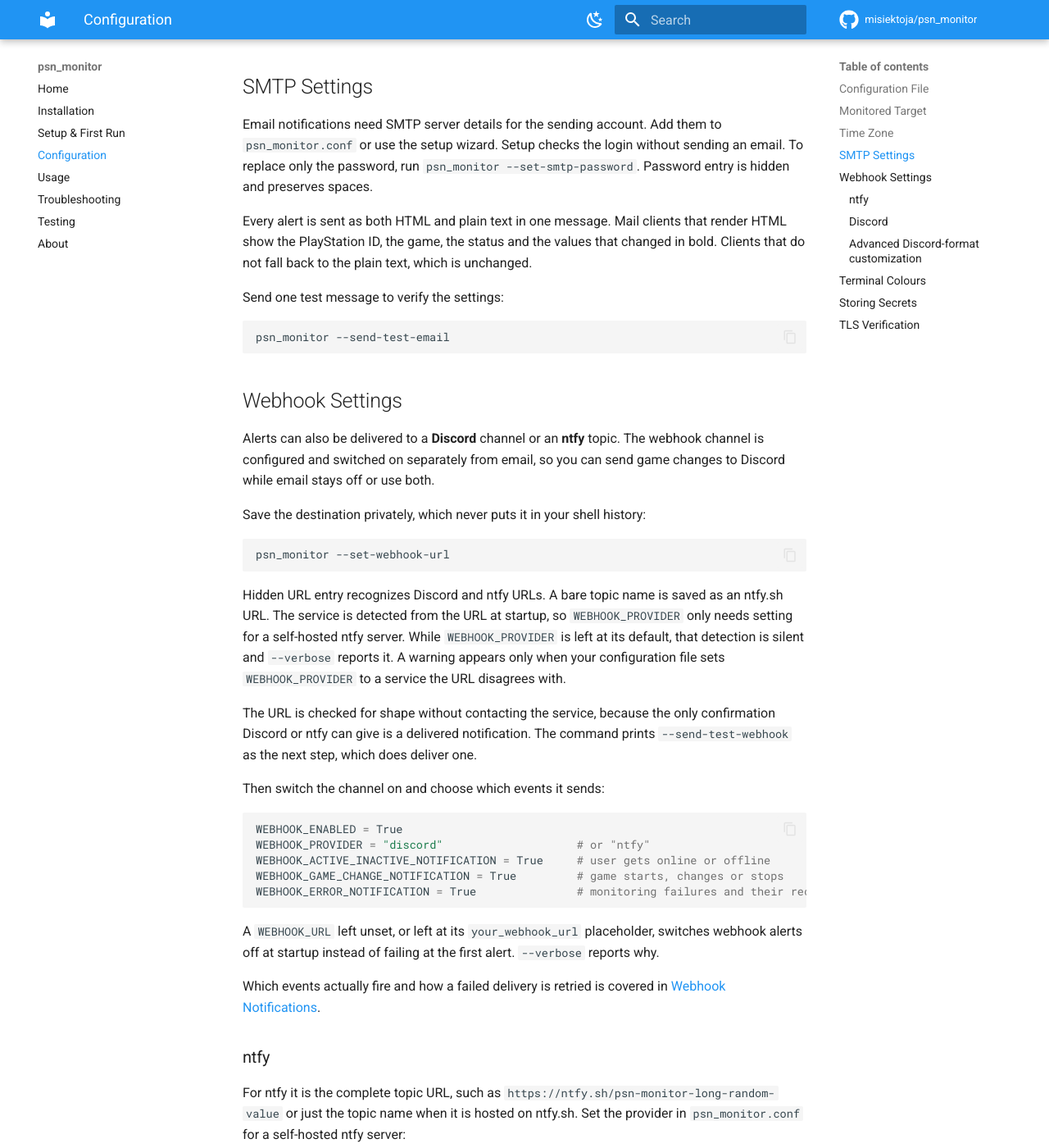
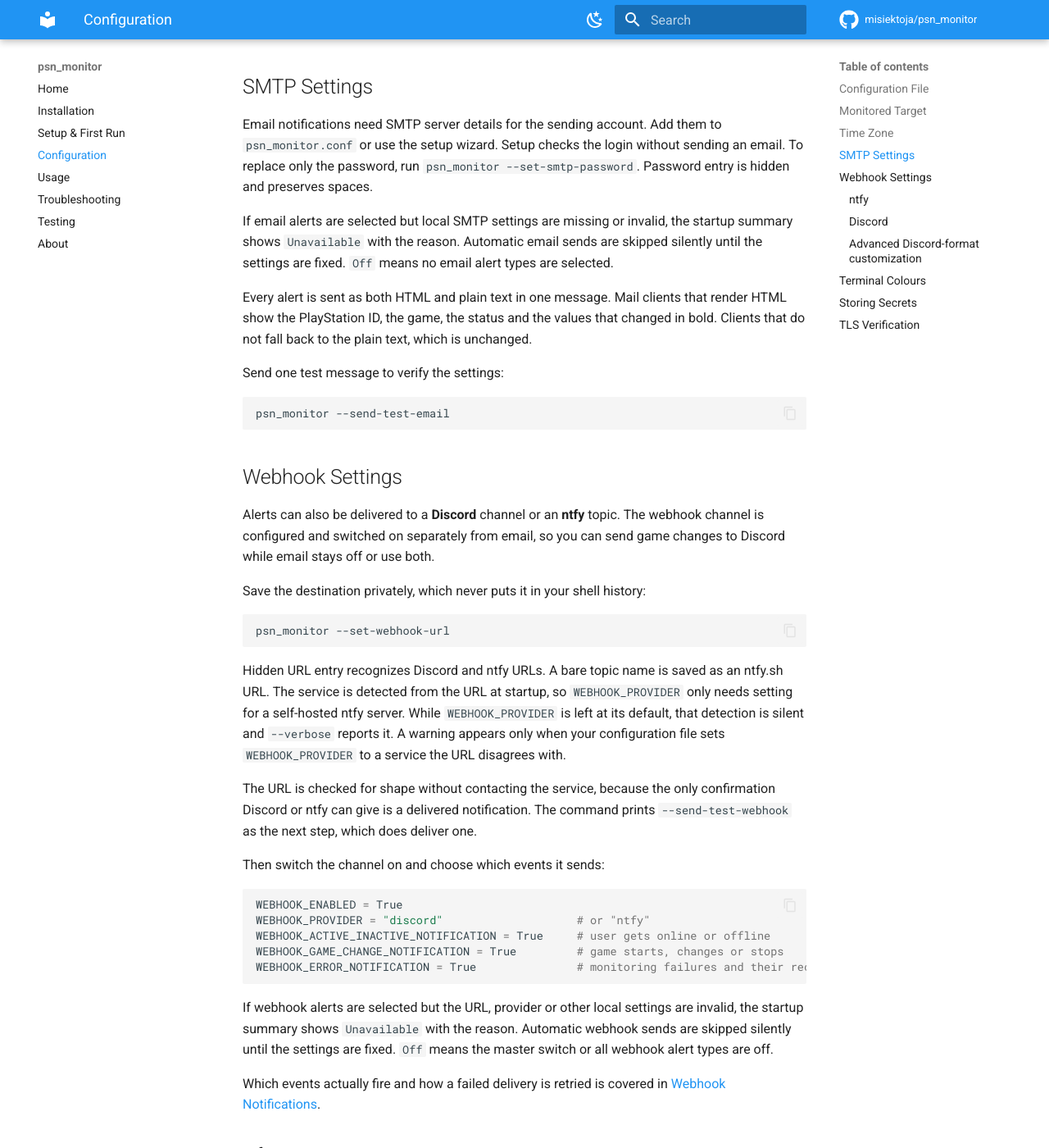
Before and after one commit to misiektoja/psn_monitor, an MkDocs documentation site: the page built from docs/configuration.md, in a window 1280 px wide and 1400 px high, scrolled down 1918 px. Shown: the whole window at 82% size. Built offline with MkDocs 1.6.1 and Material for MkDocs 9.7.7, drawn with Linux system fonts in a browser that asks for light colours; comment, search, counter and statistics services are not loaded.

Commit message:
docs(config): explain unavailable notification channels

````diff
--- a/docs/configuration.md
+++ b/docs/configuration.md
@@ -82,6 +82,8 @@
 
 Email notifications need SMTP server details for the sending account. Add them to `psn_monitor.conf` or use the setup wizard. Setup checks the login without sending an email. To replace only the password, run `psn_monitor --set-smtp-password`. Password entry is hidden and preserves spaces.
 
+If email alerts are selected but local SMTP settings are missing or invalid, the startup summary shows `Unavailable` with the reason. Automatic email sends are skipped silently until the settings are fixed. `Off` means no email alert types are selected.
+
 Every alert is sent as both HTML and plain text in one message. Mail clients that render HTML show the PlayStation ID, the game, the status and the values that changed in bold. Clients that do not fall back to the plain text, which is unchanged.
 
 Send one test message to verify the settings:
@@ -115,7 +117,7 @@
 WEBHOOK_ERROR_NOTIFICATION = True               # monitoring failures and their recovery, enabled by default
 ```
 
-A `WEBHOOK_URL` left unset, or left at its `your_webhook_url` placeholder, switches webhook alerts off at startup instead of failing at the first alert. `--verbose` reports why.
+If webhook alerts are selected but the URL, provider or other local settings are invalid, the startup summary shows `Unavailable` with the reason. Automatic webhook sends are skipped silently until the settings are fixed. `Off` means the master switch or all webhook alert types are off.
 
 Which events actually fire and how a failed delivery is retried is covered in [Webhook Notifications](usage.md#webhook-notifications).
 
````
